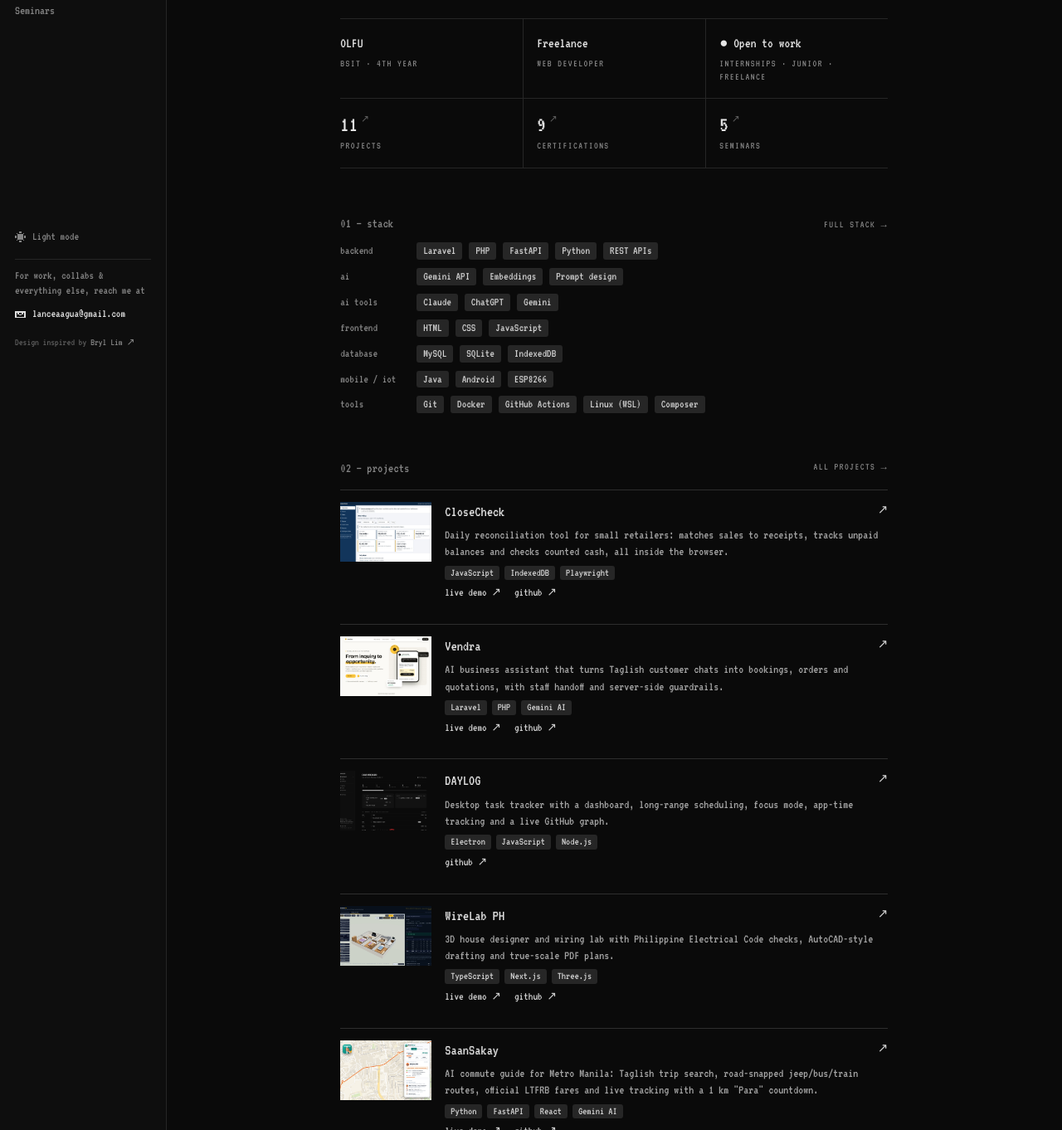
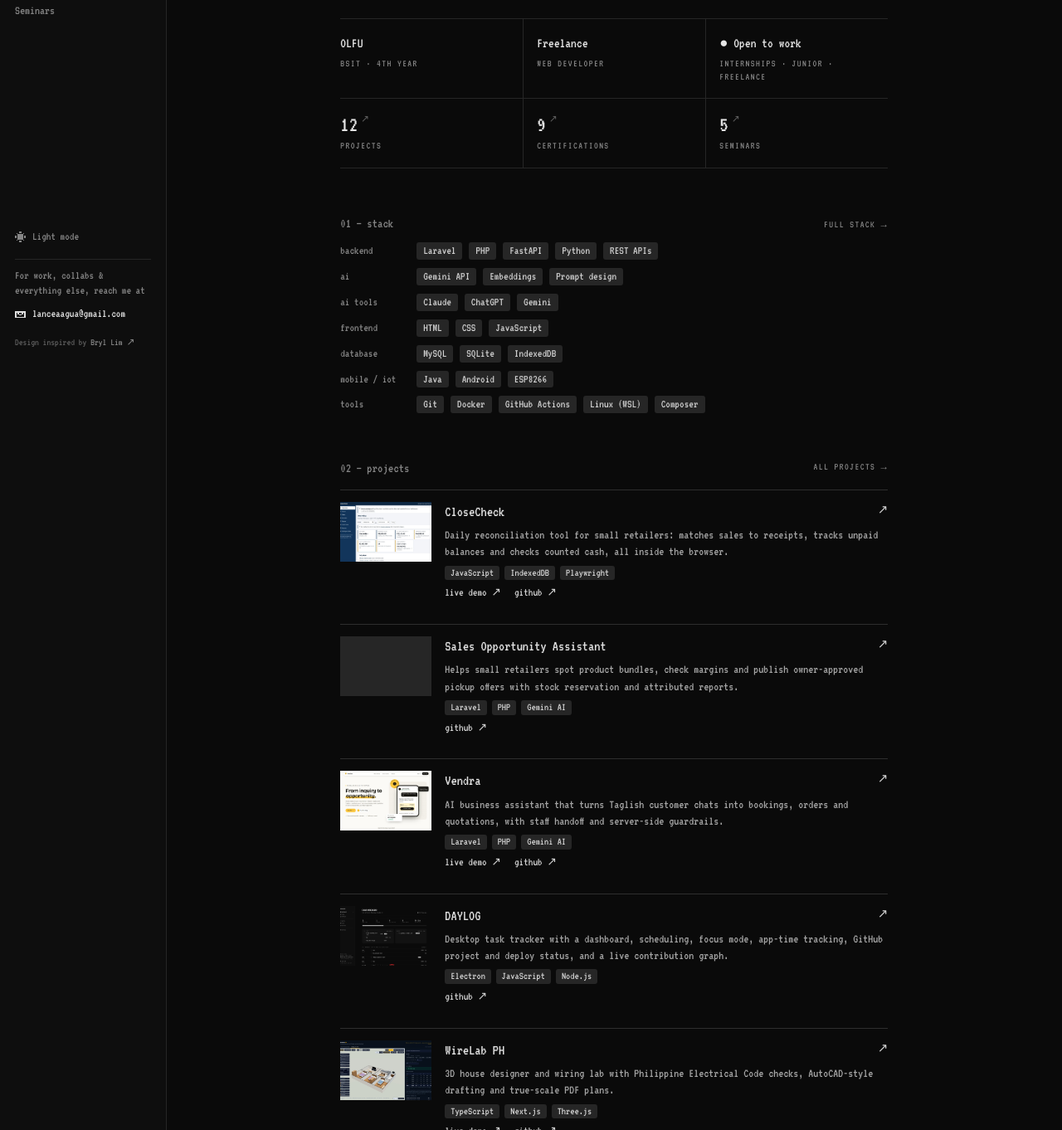
Before and after one commit to ashweak/ashweak.github.io, a plain HTML site: page index.html in a window 1280 px wide. Shown: the part 352-1714 px from the top of the page at 83% size. Drawn offline with Linux system fonts and the light colour scheme.

Commit message:
Update project info: add Sales Opportunity Assistant, refresh DAYLOG and WireLab
- Add Sales Opportunity Assistant card (home + projects), project count 12
- DAYLOG: mention GitHub project/deploy status, notes and backups
- WireLab: 132 automated tests (was 115)

Co-Authored-By: Claude Opus 5.5 <noreply@anthropic.com>
Claude-Session: https://claude.ai/code/session_01Py1rjY96hYorSVuCiGtpxE

```diff
--- a/index.html
+++ b/index.html
@@ -157,7 +157,7 @@ main [style*="background: var(--c121212)"]:hover{border-color:var(--c3a3a3a)}
 <div class="scell"><b><span class="blink">●</span> Open to work</b><small>Internships · junior · freelance</small></div>
 </div>
 <div class="srow">
-<a class="scell" href="projects.html"><span class="snum">11<i>↗</i></span><small>Projects</small></a>
+<a class="scell" href="projects.html"><span class="snum">12<i>↗</i></span><small>Projects</small></a>
 <a class="scell" href="certifications.html"><span class="snum">9<i>↗</i></span><small>Certifications</small></a>
 <a class="scell" href="seminars.html"><span class="snum">5<i>↗</i></span><small>Seminars</small></a>
 </div>
@@ -217,6 +217,16 @@ main [style*="background: var(--c121212)"]:hover{border-color:var(--c3a3a3a)}
 </article>
 
 <article style="display: flex; gap: 16px; padding: 14px 0; border-top: 1px solid var(--c2e2e2e)">
+<div role="img" aria-label="Screenshot placeholder" style="flex: 0 0 auto; width: 110px; height: 72px; background: var(--c262626)"></div>
+<div style="flex: 1; min-width: 0; display: flex; flex-direction: column; gap: 6px">
+<div style="display: flex; justify-content: space-between; gap: 12px"><h3 style="margin: 0; font-size: 18px; font-weight: 400; color: var(--ce0e0e0)">Sales Opportunity Assistant</h3><a href="https://github.com/ashweak/sales-opportunity-assistant" target="_blank" rel="noopener" aria-label="Open Sales Opportunity Assistant on GitHub">↗</a></div>
+<p style="margin: 0; color: var(--ca3a3a3)">Helps small retailers spot product bundles, check margins and publish owner-approved pickup offers with stock reservation and attributed reports.</p>
+<div style="display: flex; flex-wrap: wrap; gap: 6px"><span style="background: var(--c262626); padding: 0 7px; border-radius: 3px; font-size: 13px; color: var(--ccfcfcf)">Laravel</span><span style="background: var(--c262626); padding: 0 7px; border-radius: 3px; font-size: 13px; color: var(--ccfcfcf)">PHP</span><span style="background: var(--c262626); padding: 0 7px; border-radius: 3px; font-size: 13px; color: var(--ccfcfcf)">Gemini AI</span></div>
+
+<div style="display: flex; gap: 16px; font-size: 14px"><a href="https://github.com/ashweak/sales-opportunity-assistant" target="_blank" rel="noopener">github ↗</a></div></div>
+</article>
+
+<article style="display: flex; gap: 16px; padding: 14px 0; border-top: 1px solid var(--c2e2e2e)">
 <img src="assets/img/project-vendra.jpg" alt="Vendra screenshot" loading="lazy" style="flex: 0 0 auto; width: 110px; height: 72px; object-fit: cover; object-position: top; background: var(--c262626)">
 <div style="flex: 1; min-width: 0; display: flex; flex-direction: column; gap: 6px">
 <div style="display: flex; justify-content: space-between; gap: 12px"><h3 style="margin: 0; font-size: 18px; font-weight: 400; color: var(--ce0e0e0)">Vendra</h3><a href="vendra/" aria-label="Open Vendra live demo">↗</a></div>
@@ -230,7 +240,7 @@ main [style*="background: var(--c121212)"]:hover{border-color:var(--c3a3a3a)}
 <img src="assets/img/project-daylog.jpg" alt="DAYLOG screenshot" loading="lazy" style="flex: 0 0 auto; width: 110px; height: 72px; object-fit: cover; object-position: top; background: var(--c262626)">
 <div style="flex: 1; min-width: 0; display: flex; flex-direction: column; gap: 6px">
 <div style="display: flex; justify-content: space-between; gap: 12px"><h3 style="margin: 0; font-size: 18px; font-weight: 400; color: var(--ce0e0e0)">DAYLOG</h3><a href="https://github.com/ashweak/daylog" target="_blank" rel="noopener" aria-label="Open DAYLOG on GitHub">↗</a></div>
-<p style="margin: 0; color: var(--ca3a3a3)">Desktop task tracker with a dashboard, long-range scheduling, focus mode, app-time tracking and a live GitHub graph.</p>
+<p style="margin: 0; color: var(--ca3a3a3)">Desktop task tracker with a dashboard, scheduling, focus mode, app-time tracking, GitHub project and deploy status, and a live contribution graph.</p>
 <div style="display: flex; flex-wrap: wrap; gap: 6px"><span style="background: var(--c262626); padding: 0 7px; border-radius: 3px; font-size: 13px; color: var(--ccfcfcf)">Electron</span><span style="background: var(--c262626); padding: 0 7px; border-radius: 3px; font-size: 13px; color: var(--ccfcfcf)">JavaScript</span><span style="background: var(--c262626); padding: 0 7px; border-radius: 3px; font-size: 13px; color: var(--ccfcfcf)">Node.js</span></div>
 
 <div style="display: flex; gap: 16px; font-size: 14px"><a href="https://github.com/ashweak/daylog" target="_blank" rel="noopener">github ↗</a></div></div>
```
Also changed, not shown: projects.html (+13 -2 lines).
